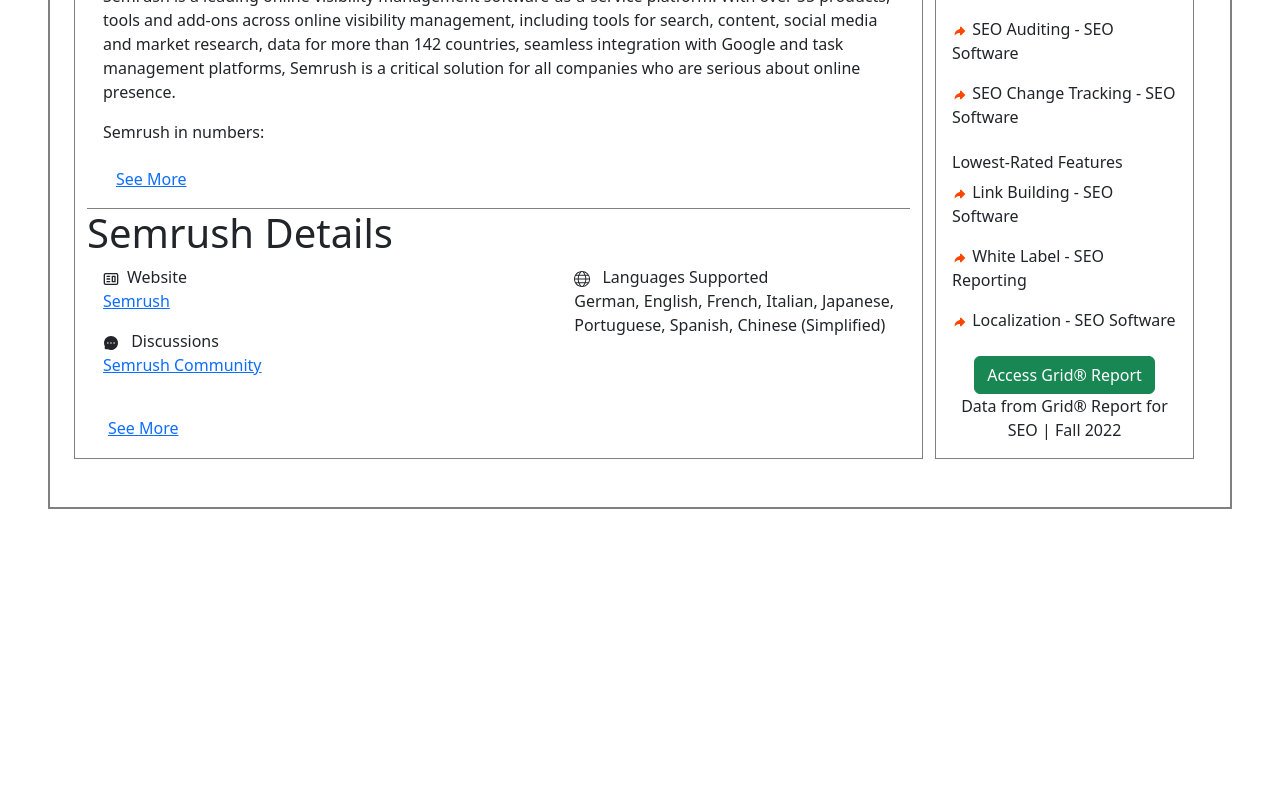
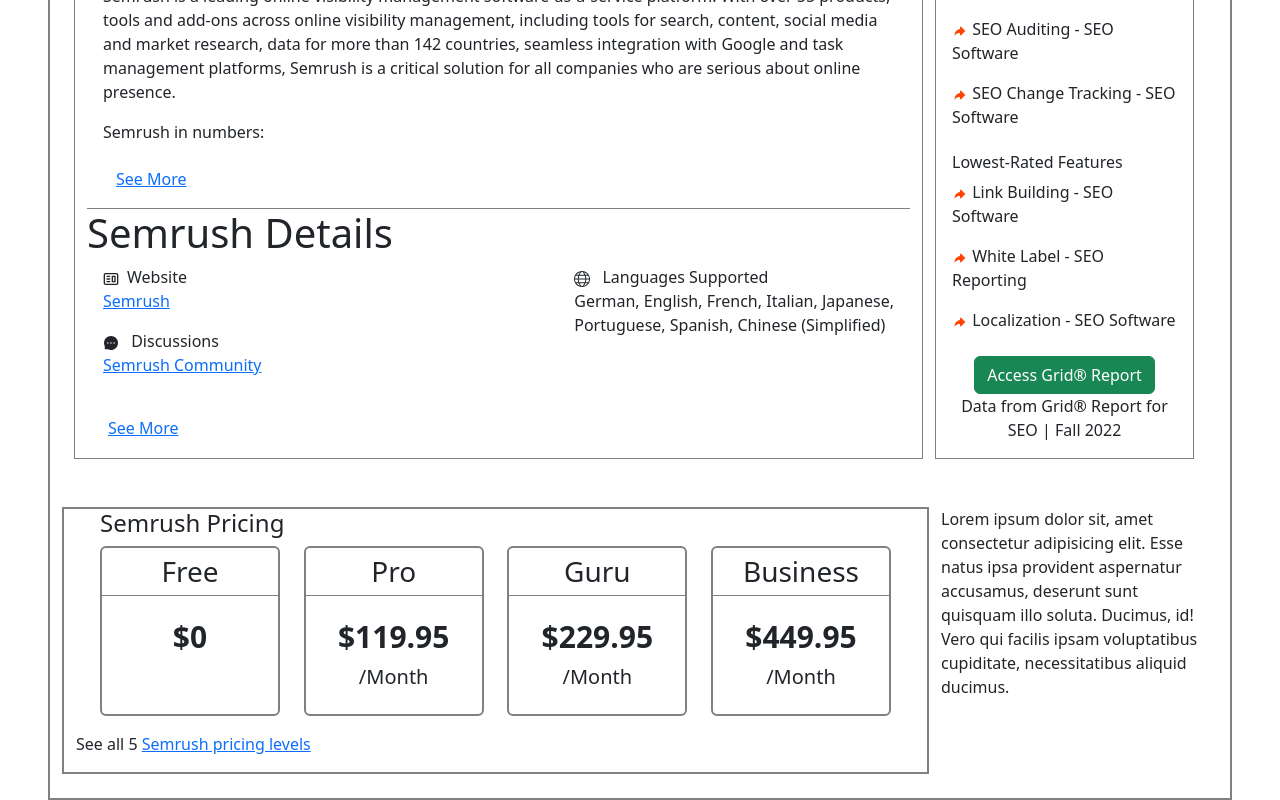
Before and after one commit to Shuvoghosh7/personal_website, a React (Create React App) app: page / in a window 1280 px wide. Shown: the part 707-1507 px from the top of the page. Before the commit the page ends 1216 px from the top, so only its background shows below. Built offline with nearby package versions, Linux system fonts and the light colour scheme.

Commit message:
complete pricing section

```diff
--- a/src/component/Home/Home.js
+++ b/src/component/Home/Home.js
@@ -1,6 +1,7 @@
 import React from 'react';
 import Banner from '../Banner/Banner';
 import ProductDetails from '../ProductDetails/ProductDetails';
+import SemrushPricing from '../SemrushPricing/SemrushPricing';
 import './Home.css'
 
 const Home = () => {
@@ -8,6 +9,7 @@
         <div className='mx-5 broder-all'>
             <Banner/>
             <ProductDetails/>
+            <SemrushPricing/>
         </div>
     );
 };
--- /dev/null
+++ b/src/component/SemrushPricing/SemrushPricing.css
@@ -0,0 +1,29 @@
+.Semrush_Pricing{
+    border: 2px solid gray;
+}
+
+.card{
+    width: 180px;
+    border: 2px solid gray;
+}
+.card-title{
+    text-align: center;
+    border-bottom: 1px solid gray;
+    padding: 7px;
+}
+.price{
+    text-align: center;
+    padding: 15px;
+    font-size: 30px;
+    font-weight: bolder;
+}
+.month{
+    font-size: 20px;
+    font-weight: 300;
+}
+@media only screen and (max-width: 600px){
+    .card{
+        width: 170px;
+        gap: 10px;
+    }
+}
--- /dev/null
+++ b/src/component/SemrushPricing/SemrushPricing.js
@@ -0,0 +1,39 @@
+import React from 'react';
+import TopIndustries from './TopIndustries';
+import './SemrushPricing.css'
+const SemrushPricing = () => {
+    return (
+        <div className='mx-4 my-4'>
+            <div className='row'>
+                <div className='Semrush_Pricing col-9'>
+                    <h4 className='ms-4'>Semrush Pricing</h4>
+                    <div className='d-lg-flex d-md-flex justify-content-between gap-3 mx-4'>
+                        <div className='card mb-3'>
+                            <h3 className='card-title'>Free</h3>
+                            <h3 className='price'><span>$</span>0</h3>
+                        </div>
+                        <div className='card mb-3'>
+                            <h3 className='card-title'>Pro</h3>
+                            <h3 className='price'><span>$</span>119.95 <span className='month'>/Month</span> </h3>
+                        </div>
+                        <div className='card mb-3'>
+                            <h3 className='card-title'>Guru</h3>
+                            <h3 className='price'><span>$</span>229.95 <span className='month'>/Month</span></h3>
+
+                        </div>
+                        <div className='card mb-3'>
+                            <h3 className='card-title'>Business</h3>
+                            <h3 className='price'><span>$</span>449.95 <span className='month'>/Month</span></h3>
+                        </div>
+                    </div>
+                    <p>See all 5 <a href="https://www.g2.com/products/semrush/pricing" target="blank">Semrush pricing levels</a></p>
+                </div>
+                <div className='col-3'>
+                    <TopIndustries />
+                </div>
+            </div>
+        </div>
+    );
+};
+
+export default SemrushPricing;
--- /dev/null
+++ b/src/component/SemrushPricing/TopIndustries.js
@@ -0,0 +1,11 @@
+import React from 'react';
+
+const TopIndustries = () => {
+    return (
+        <div>
+            Lorem ipsum dolor sit, amet consectetur adipisicing elit. Esse natus ipsa provident aspernatur accusamus, deserunt sunt quisquam illo soluta. Ducimus, id! Vero qui facilis ipsam voluptatibus cupiditate, necessitatibus aliquid ducimus.
+        </div>
+    );
+};
+
+export default TopIndustries;
```
